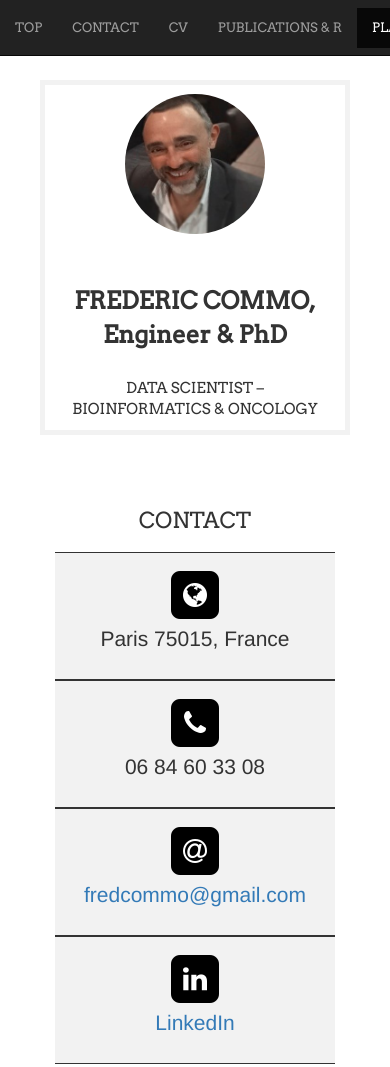
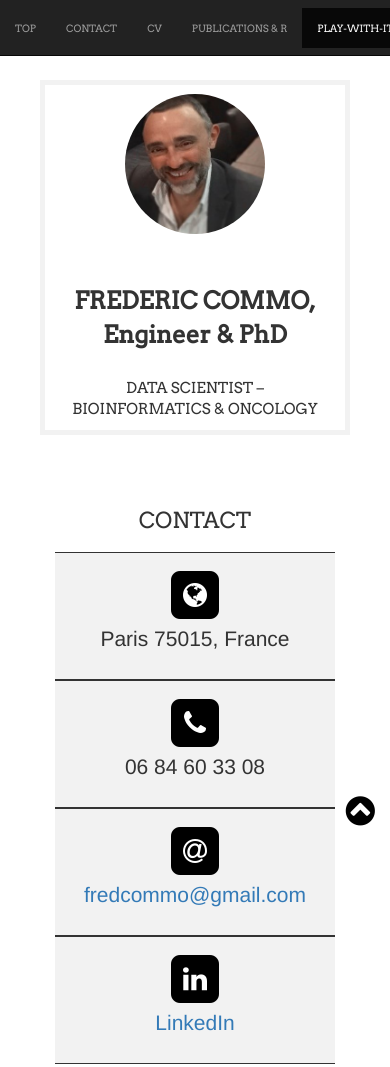
Before and after one commit to fredcommo/fredcommo.github.io, a plain HTML site: page index.html in a window 390 px wide. Shown: the top 1067 px of the page. Drawn offline with nearby package versions, Linux system fonts and the light colour scheme.

Commit message:
optimized css, bottom-right fixed button

```diff
--- a/css/custom.css
+++ b/css/custom.css
@@ -195,16 +195,16 @@ footer {
 	margin-top: 15px;
 }
 
-.navbar-fixed-bottom {
-    text-align: right;
-    margin-right: 5%;
-    margin-bottom: 25px;
+#back-to-top * {
+	color: black;
+    position: fixed;
+    right: 15px;
+    bottom: 15px;
 }
 
 .fa-chevron-circle-up, .fa-square {
 	color: black;
 }
-
 
 /* Responsive styling */
 @media (max-width: 1395px) {
@@ -344,7 +344,7 @@ footer {
 	}
 	ul.nav {
 	    font-family: 'Arvo', courier, serif;
-	    font-size: 13px;
+	    font-size: 10px;
 	    display: inline-flex;
 	    display: -webkit-inline-box;
 	}
@@ -393,8 +393,7 @@ footer {
 	#Rlogo {
 		width: 14%;
 	}
-	.navbar-fixed-bottom {
-	    opacity: 0;
+	#back-to-top >a >i {
+		font-size: 200%;
 	}
-
 }
--- a/index.html
+++ b/index.html
@@ -477,7 +477,9 @@
     <div class="container">
       <footer>
         <p>&copy; Frederic Commo, <em>2016</em></p>
-        <div class="navbar-fixed-bottom"><a href="#top-page"><i class="fa fa-3x fa-chevron-circle-up"></i></a></div>
+        <div id="back-to-top">
+          <a href="#top-page"><i class="fa fa-3x fa-chevron-circle-up"></i></a>
+        </div>
       </footer>
     </div> <!-- /container -->
 
--- a/js/smoothscroll.js
+++ b/js/smoothscroll.js
@@ -14,8 +14,8 @@ $("#navbar-top ul li a[href^='#top-page']").on('click', function(e) {
 
 });
 
-// Go to top page using right fixed button
-$(".navbar-fixed-bottom a[href^='#top-page']").on('click', function(e) {
+// Go to top page using the bottom-right fixed button
+$("#back-to-top a[href^='#top-page']").on('click', function(e) {
 
   e.preventDefault();
   smoothScroll(this.hash, -60, 500);
```
